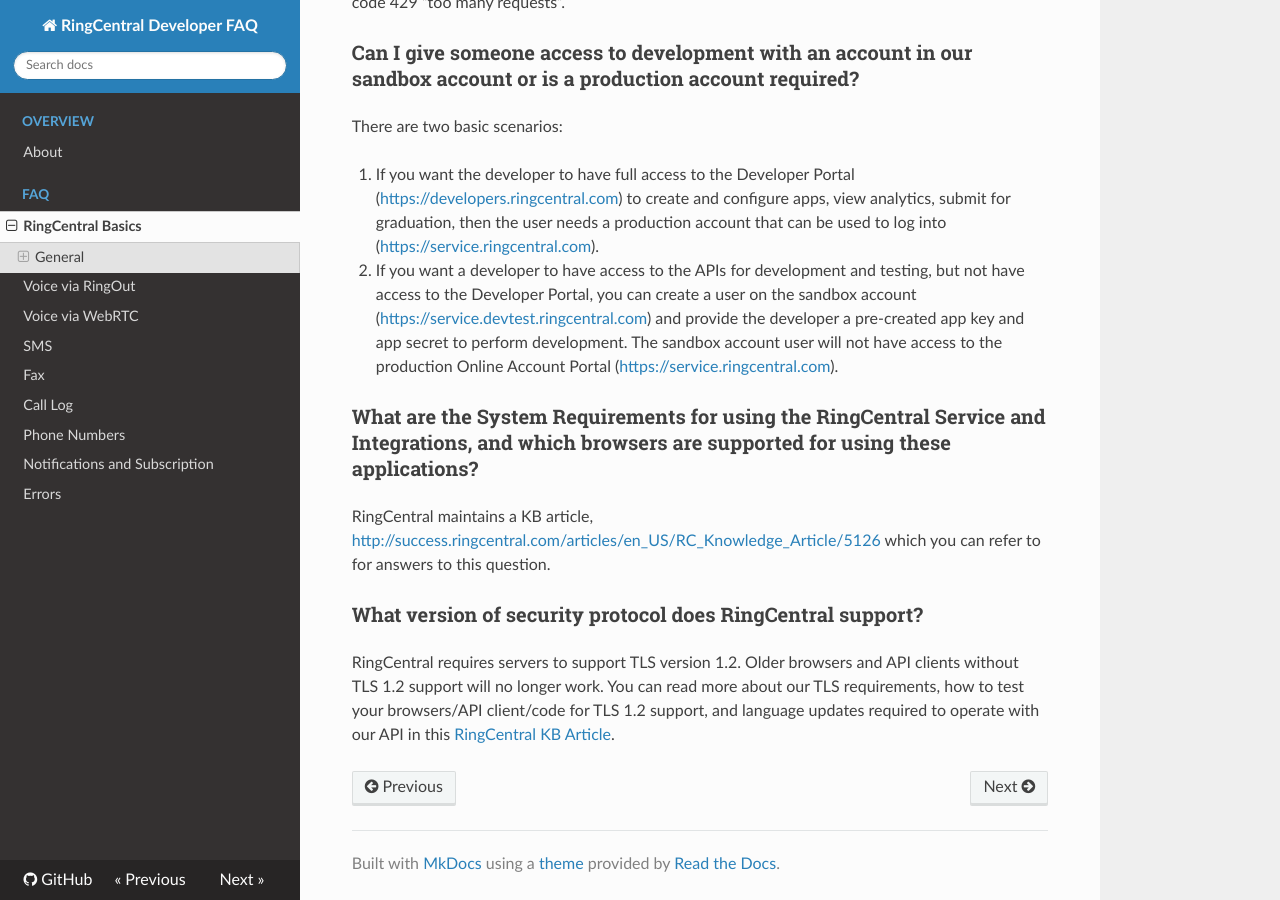
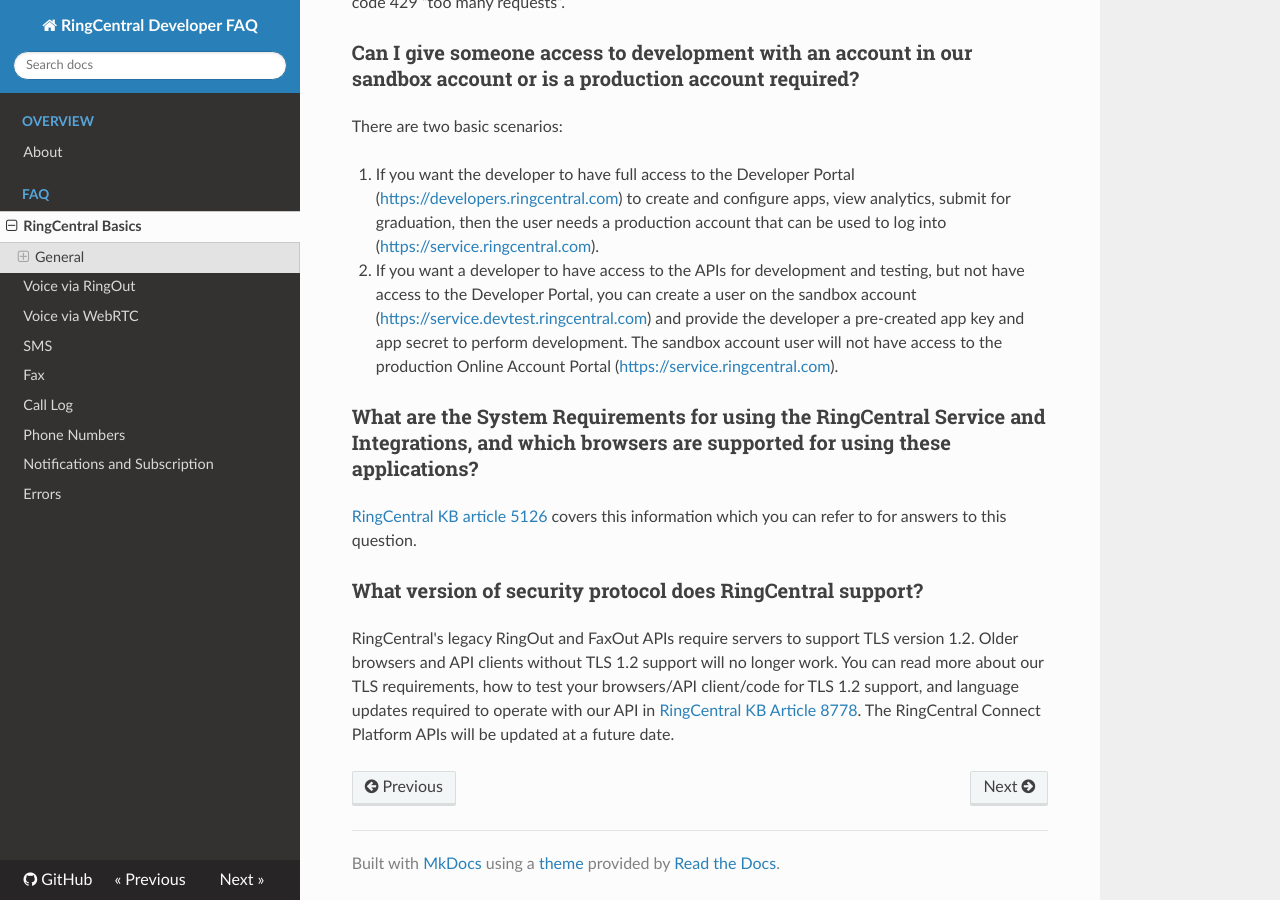
Before and after one commit to ringcentral/ringcentral-faq, an MkDocs documentation site: the page built from docs/basics.md, in a window 1280 px wide and 900 px high, scrolled down 1005 px. Built offline with MkDocs 1.6.1, drawn with Linux system fonts in a browser that asks for light colours; nearby versions of some CDN libraries; old or Windows-style settings are respelled for this version of MkDocs.

Commit message:
update docs

```diff
--- a/docs/basics.md
+++ b/docs/basics.md
@@ -27,8 +27,8 @@
 
 ### What are the System Requirements for using the RingCentral Service and Integrations, and which browsers are supported for using these applications?
 
-RingCentral maintains a KB article, [http://success.ringcentral.com/articles/en_US/RC_Knowledge_Article/5126](http://success.ringcentral.com/articles/en_US/RC_Knowledge_Article/5126) which you can refer to for answers to this question.
+[RingCentral KB article 5126](http://success.ringcentral.com/articles/en_US/RC_Knowledge_Article/5126) covers this information which you can refer to for answers to this question.
 
 ### What version of security protocol does RingCentral support?
 
-RingCentral requires servers to support TLS version 1.2. Older browsers and API clients without TLS 1.2 support will no longer work. You can read more about our TLS requirements, how to test your browsers/API client/code for TLS 1.2 support, and language updates required to operate with our API in this [RingCentral KB Article](http://success.ringcentral.com/articles/RC_Knowledge_Article/8778?priority=10&retURL=/apex/RCSupportPortalSearchNew&type=FAQ&id=kA234000000LRL4CAO&Title=TLS+Upgrade+Notice).
+RingCentral's legacy RingOut and FaxOut APIs require servers to support TLS version 1.2. Older browsers and API clients without TLS 1.2 support will no longer work. You can read more about our TLS requirements, how to test your browsers/API client/code for TLS 1.2 support, and language updates required to operate with our API in [RingCentral KB Article 8778](http://success.ringcentral.com/articles/RC_Knowledge_Article/8778?priority=10&retURL=/apex/RCSupportPortalSearchNew&type=FAQ&id=kA234000000LRL4CAO&Title=TLS+Upgrade+Notice). The RingCentral Connect Platform APIs will be updated at a future date.
```
Also changed, not shown: docs/fax.md (+1 -1 lines).
